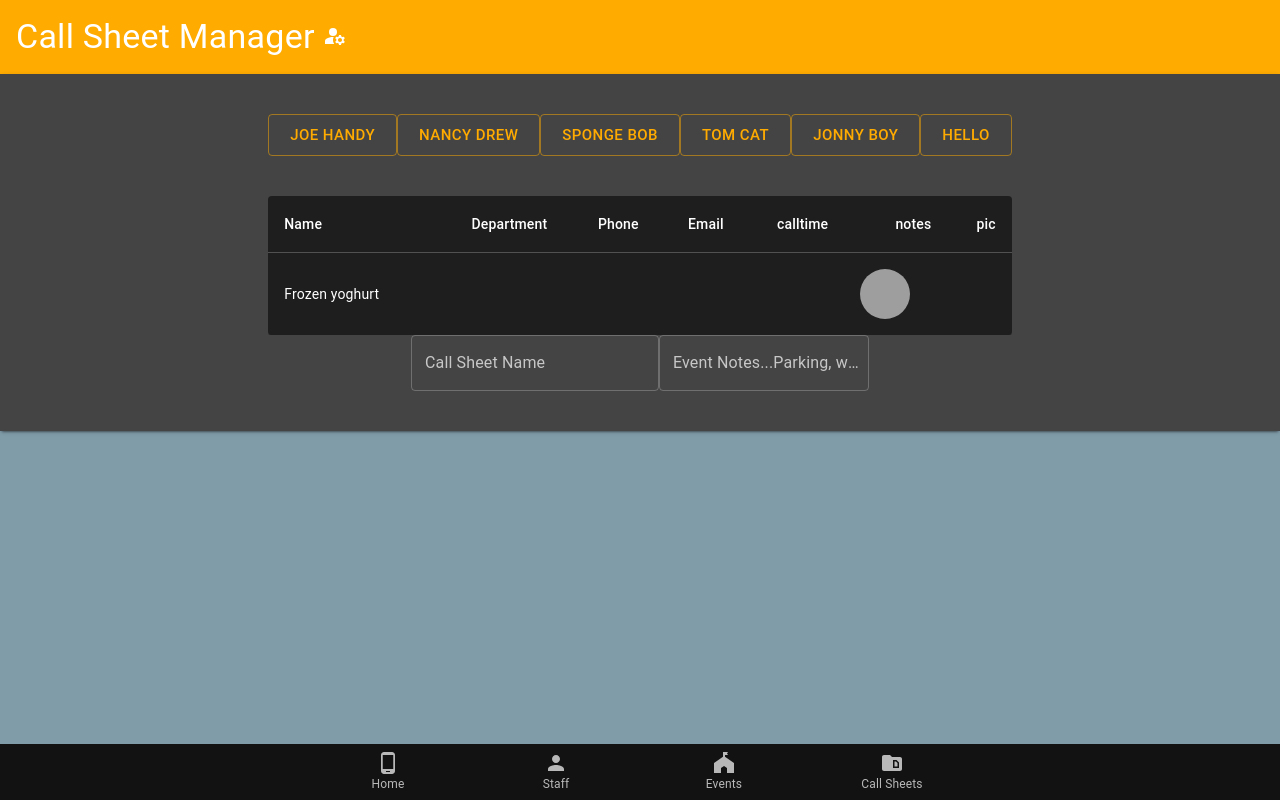
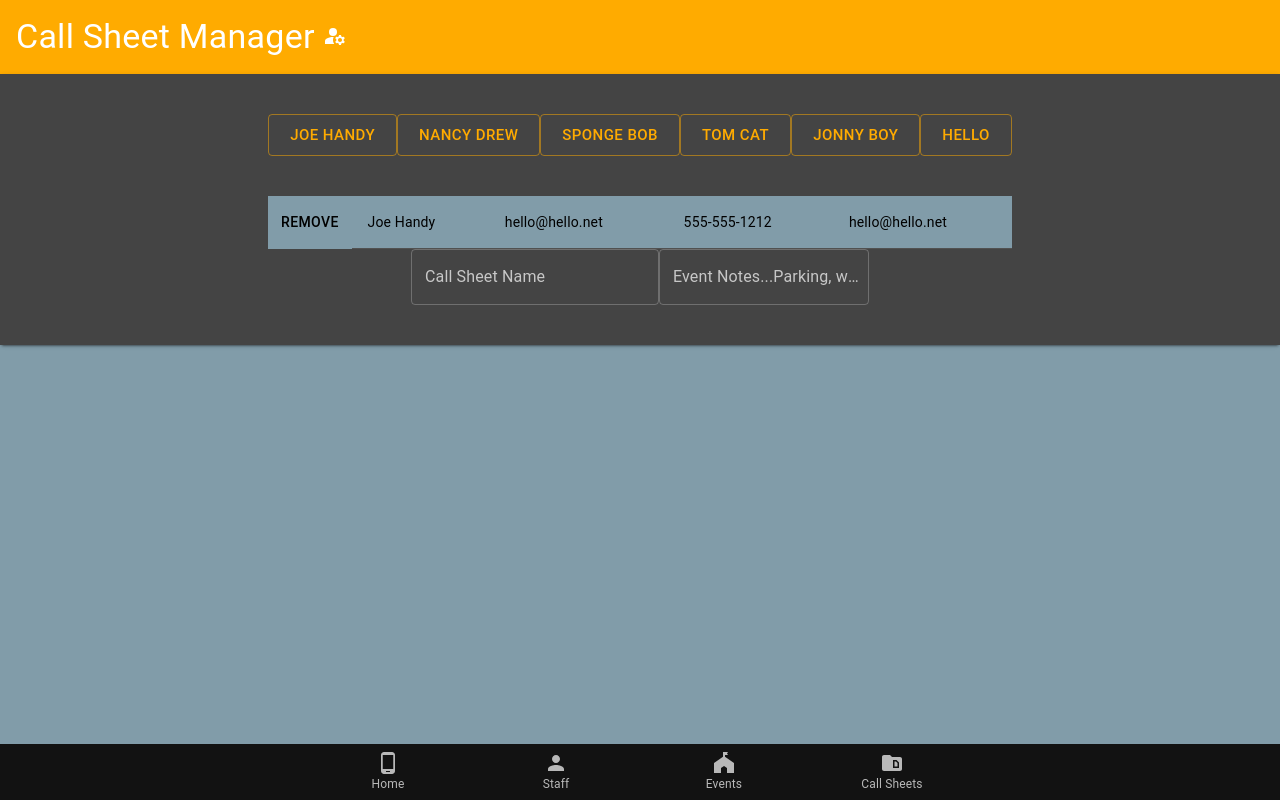
Before and after one commit to hariseldon27/call-sheet-manager, a React (Create React App) app: page /callsheets/editor in a window 1280 px wide. Both pictures are taken after a click on the button "JOE HANDY". Built offline with nearby package versions, Linux system fonts and the light colour scheme; data requests are answered from the project's data file; grey boxes are pictures that could not be loaded.

Commit message:
needs to be relayed out and have events added in

```diff
--- a/src/components/CallSheetBuilderMaterial.js
+++ b/src/components/CallSheetBuilderMaterial.js
@@ -26,7 +26,7 @@ import TablePagination from '@mui/material/TablePagination';
 import TableRow from '@mui/material/TableRow';
 import Paper from '@mui/material/Paper';
 import Avatar from '@mui/material/Avatar';
-
+import IconButton from '@mui/material/IconButton';
 
 
 
@@ -76,6 +76,7 @@ function CallSheetBuilderMaterial() {
     function handleStaffRemove(e) {
         e.preventDefault()
         const staffToGo = e.target.id
+        console.log(e)
         console.log(staffToGo)
         const updatedItems = staffToAdd.filter(item => item !== staffToGo);
         setStaffToAdd(updatedItems)
@@ -92,8 +93,8 @@ function CallSheetBuilderMaterial() {
         .then((cards) => setStaffCallSheetCards([...staffCallSheetCards, cards]))
     }
 
-    // console.log(staffCallSheetCards)
-    console.log(formData)
+    console.log(staffCallSheetCards)
+    // console.log(formData)
 
 //these are the table builder functions
     function renderRow(staffId, arryToUse) {
@@ -103,14 +104,24 @@ function CallSheetBuilderMaterial() {
     }
 
     function renderCells(rowObject, staffId) {
-        const entries = Object.values(rowObject)
-
-
+        // const entries = Object.entries(rowObject)
+        const { name, photo, department, phone, email, calltime, notes, id } = rowObject
+        return (
+            <>
+            <TableCell>{name}</TableCell>
+            <TableCell>{email}</TableCell>
+            <TableCell>{phone}</TableCell>
+            <TableCell>{email}</TableCell>
+            </>
+        )
         // return entries.map((cells) => (
         //     cellChecker(cells, staffId)
         //     ))
         }
 //fenceposts - divert our rowobject above and have it build fixed table rows
+
+
+
 
         function cellChecker(cellData, staffId) {
             if (
@@ -138,32 +149,29 @@ function CallSheetBuilderMaterial() {
                     }}
                     key={uuid()}>
                             <Button
-                                key={staffId}
-                                variant="oulined"
+                                key={uuid()}
+                                variant="filled"
                                 color="primary.main"
                                 size="large"
                                 id={staffId}
                                 onClick={handleStaffRemove}
-                                ><DeleteIcon />
+                                >Remove
                                 </Button>
                         <Table>
-                            <TableRow>
-
                             {renderRow(staffId, staffCallSheetCards)}
-                            </TableRow>
                         </Table>
                     </Box>
             </TableContainer>
             )
         })
 
-        function createData(name, phone, department, email, calltime, notes ) {
-            return { name, phone, department, email, calltime, notes  };
-          }
+        // function createData(name, phone, department, email, calltime, notes ) {
+        //     return { name, phone, department, email, calltime, notes  };
+        //   }
 
-        const rows = [
-            createData('Frozen yoghurt', 159, 6.0, 24, 4.0),
-          ];
+        // const rows = [
+        //     createData('Frozen yoghurt', 159, 6.0, 24, 4.0),
+        //   ];
 
 
 
@@ -204,9 +212,9 @@ function CallSheetBuilderMaterial() {
             </Box>
             <Box>
                 <Box>
-                    {/* {renderCallSheetStaff} */}
+                    {renderCallSheetStaff}
 
-                    <TableContainer>
+                    {/* <TableContainer>
                     <TableContainer component={Paper}>
                         <Table sx={{ minWidth: 650 }} aria-label="simple table">
                             <TableHead>
@@ -247,7 +255,7 @@ function CallSheetBuilderMaterial() {
                             </TableBody>
                         </Table>
                         </TableContainer>
-                    </TableContainer>
+                    </TableContainer> */}
 
 
                 </Box>
```
